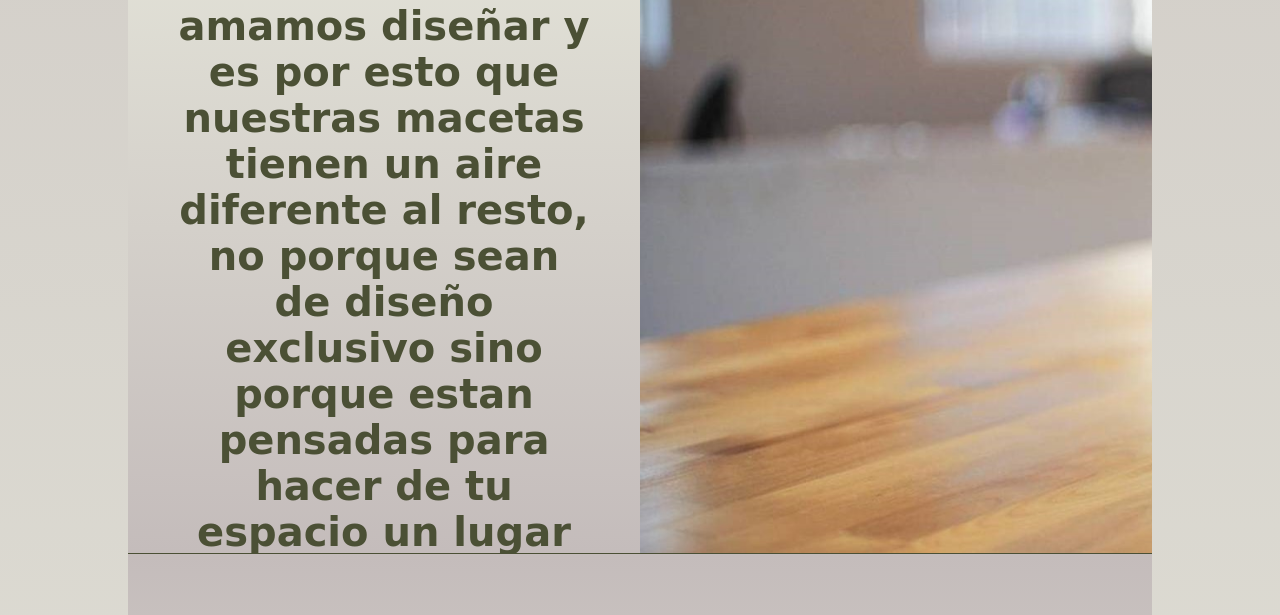
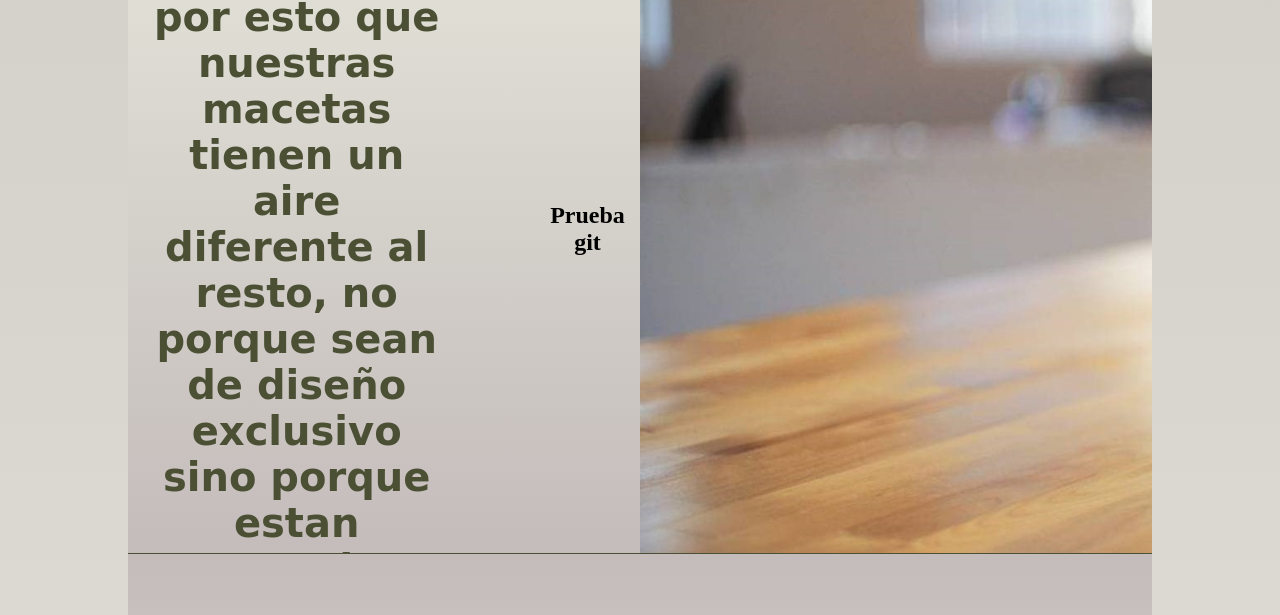
Before and after one commit to lucasspino/Proyecto-Kairos, a plain HTML site: page index.html in a window 1280 px wide. Shown: the part 1508-2123 px from the top of the page. Drawn offline with Linux system fonts and the light colour scheme; a web font is replaced by a local one.

Commit message:
pueba h1 git

```diff
--- a/index.html
+++ b/index.html
@@ -59,6 +59,9 @@
                     <h2>Nuestras Macetas</h2>
                     <p>En Kairos amamos diseñar y es por esto que nuestras macetas tienen un aire diferente al resto, no porque sean de diseño exclusivo sino porque estan pensadas para hacer de tu espacio un lugar inimaginable.</p>
                     <a href="./macetas/macetas.html">Ver productos</a>
+                </div>
+                <div>
+                    <h1>Prueba git</h1>
                 </div>
             </aside>
 
```
